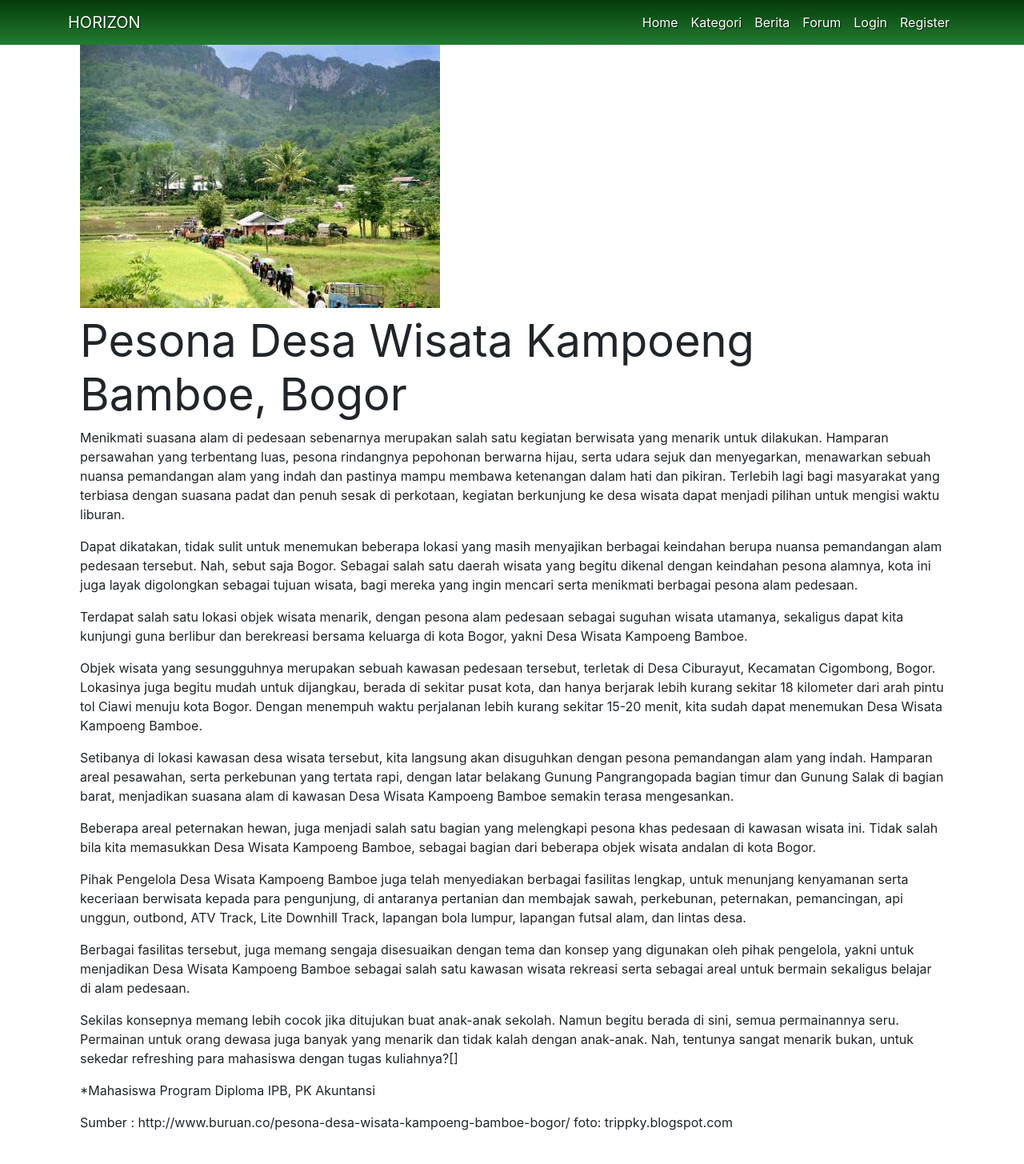
After one commit to Azay18/horizon, a CodeIgniter app: the page made by application/views/berita2.php in a window 1280 px wide. The commit adds this page. Shown: the whole page at 80% size. Run offline with CodeIgniter, Linux system fonts and the light colour scheme; some web fonts are replaced.

Commit message:
tambah berita2

```diff
--- a/application/controllers/controller.php
+++ b/application/controllers/controller.php
@@ -134,6 +134,11 @@ class controller extends CI_Controller {
 		}
 	}
 
+	public function select_nama_desa() {
+		$des = $this->M_model->get_data_destana();
+		$this->load->view('buatlaporan',array('des' => $des));
+	}
+
 	public function fasilitator(){$this->load->view('fasilitator');}
 
 	public function bnpb(){$this->load->view('bnpb');}
--- /dev/null
+++ b/application/views/berita2.php
@@ -0,0 +1,38 @@
+<title>Berita</title>
+<?php require 'header.php'; ?>
+
+<div class="container">
+
+    <div class="">
+        <div class="container mt-5">
+        <img class="berita" src="<?= base_url()?>assets/img/01.jpg" alt="">
+        </div>
+    </div>
+
+    <div class="container artikel mt-2">
+    <h1 class="display-4"><strong>Pesona Desa Wisata Kampoeng Bamboe, Bogor</strong></h1>
+        <p>
+        Menikmati suasana alam di pedesaan sebenarnya merupakan salah satu kegiatan berwisata yang menarik untuk dilakukan. Hamparan persawahan yang terbentang luas, pesona rindangnya pepohonan berwarna hijau, serta udara sejuk dan menyegarkan, menawarkan sebuah nuansa pemandangan alam yang indah dan pastinya mampu membawa ketenangan dalam hati dan pikiran. Terlebih lagi bagi masyarakat yang terbiasa dengan suasana padat dan penuh sesak di perkotaan, kegiatan berkunjung ke desa wisata dapat menjadi pilihan untuk mengisi waktu liburan.
+        </p><p>
+        Dapat dikatakan, tidak sulit untuk menemukan beberapa lokasi yang masih menyajikan berbagai keindahan berupa nuansa pemandangan alam pedesaan tersebut. Nah, sebut saja Bogor. Sebagai salah satu daerah wisata yang begitu dikenal dengan keindahan pesona alamnya, kota ini juga layak digolongkan sebagai tujuan wisata, bagi mereka yang ingin mencari serta menikmati berbagai pesona alam pedesaan.
+        </p><p>
+        Terdapat salah satu lokasi objek wisata menarik, dengan pesona alam pedesaan sebagai suguhan wisata utamanya, sekaligus dapat kita kunjungi guna berlibur dan berekreasi bersama keluarga di kota Bogor, yakni Desa Wisata Kampoeng Bamboe.
+        </p><p>
+        Objek wisata yang sesungguhnya merupakan sebuah kawasan pedesaan tersebut, terletak di Desa Ciburayut, Kecamatan Cigombong, Bogor. Lokasinya juga begitu mudah untuk dijangkau, berada di sekitar pusat kota, dan hanya berjarak lebih kurang sekitar 18 kilometer dari arah pintu tol Ciawi menuju kota Bogor. Dengan menempuh waktu perjalanan lebih kurang sekitar 15-20 menit, kita sudah dapat menemukan Desa Wisata Kampoeng Bamboe.
+        </p><p>
+        Setibanya di lokasi kawasan desa wisata tersebut, kita langsung akan disuguhkan dengan pesona pemandangan alam yang indah. Hamparan areal pesawahan, serta perkebunan yang tertata rapi, dengan latar belakang Gunung Pangrangopada bagian timur dan Gunung Salak di bagian barat, menjadikan suasana alam di kawasan Desa Wisata Kampoeng Bamboe semakin terasa mengesankan.
+        </p><p>
+        Beberapa areal peternakan hewan, juga menjadi salah satu bagian yang melengkapi pesona khas pedesaan di kawasan wisata ini. Tidak salah bila kita memasukkan Desa Wisata Kampoeng Bamboe, sebagai bagian dari beberapa objek wisata andalan di kota Bogor.
+        </p><p>
+        Pihak Pengelola Desa Wisata Kampoeng Bamboe juga telah menyediakan berbagai fasilitas lengkap, untuk menunjang kenyamanan serta keceriaan berwisata kepada para pengunjung, di antaranya pertanian dan membajak sawah, perkebunan, peternakan, pemancingan, api unggun, outbond, ATV Track, Lite Downhill Track, lapangan bola lumpur,  lapangan futsal alam, dan lintas desa.
+        </p><p>
+        Berbagai fasilitas tersebut, juga memang sengaja disesuaikan dengan tema dan konsep yang digunakan oleh pihak pengelola, yakni untuk menjadikan Desa Wisata Kampoeng Bamboe sebagai salah satu kawasan wisata rekreasi serta sebagai areal untuk bermain sekaligus belajar di alam pedesaan.
+        </p><p>
+        Sekilas konsepnya memang lebih cocok jika ditujukan buat anak-anak sekolah. Namun begitu berada di sini, semua permainannya seru. Permainan untuk orang dewasa juga banyak yang menarik dan tidak kalah dengan anak-anak. Nah, tentunya sangat menarik bukan, untuk sekedar refreshing para mahasiswa dengan tugas kuliahnya?[]
+        </p><p>
+        *Mahasiswa Program Diploma IPB, PK Akuntansi
+        </p><p>
+        Sumber : http://www.buruan.co/pesona-desa-wisata-kampoeng-bamboe-bogor/ foto: trippky.blogspot.com</p>
+    </div>
+    <br>
+</div>
```
Also changed, not shown: application/views/buatlaporan.php (+13 -7 lines), application/views/peta.php (added, +7 -0 lines).
